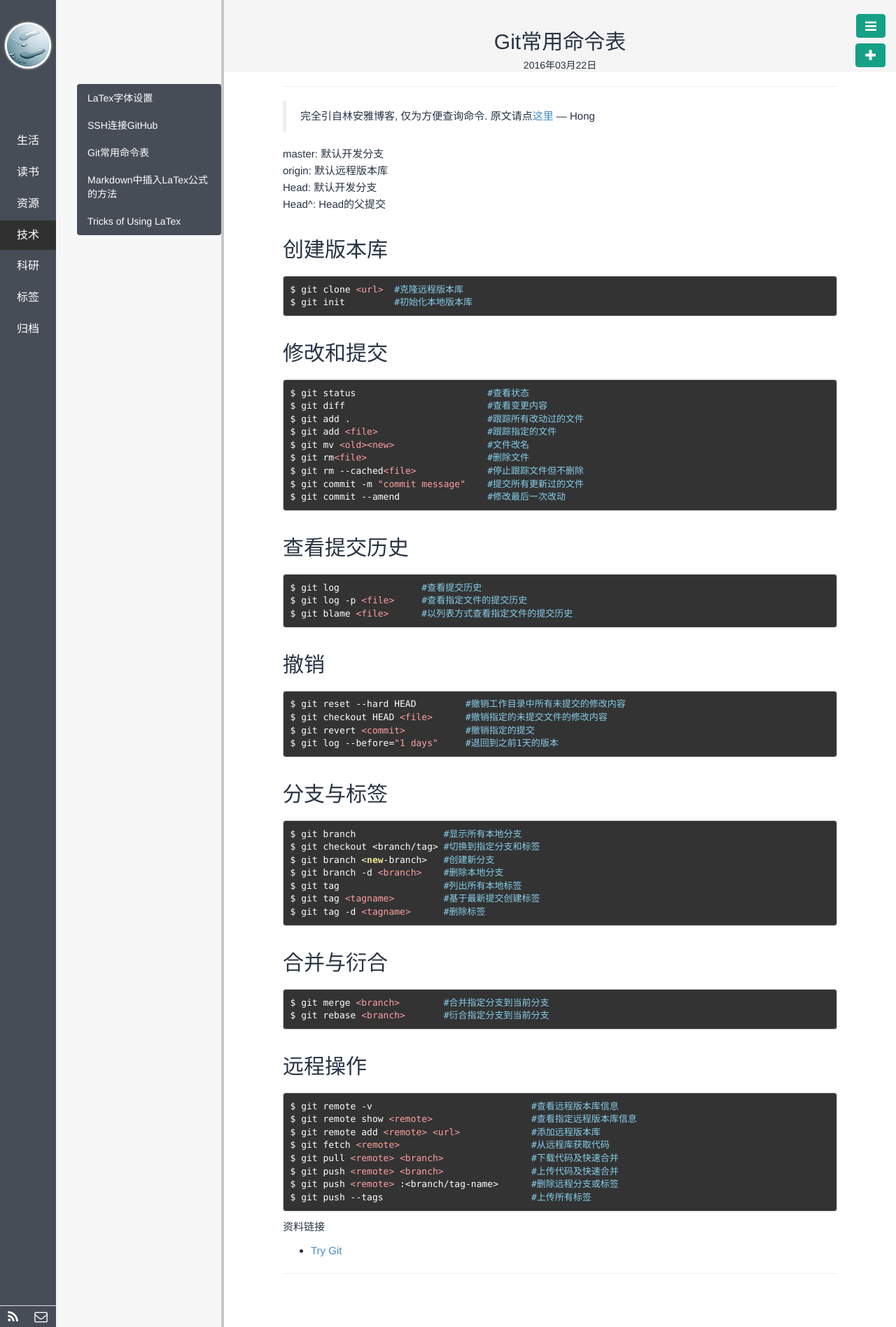
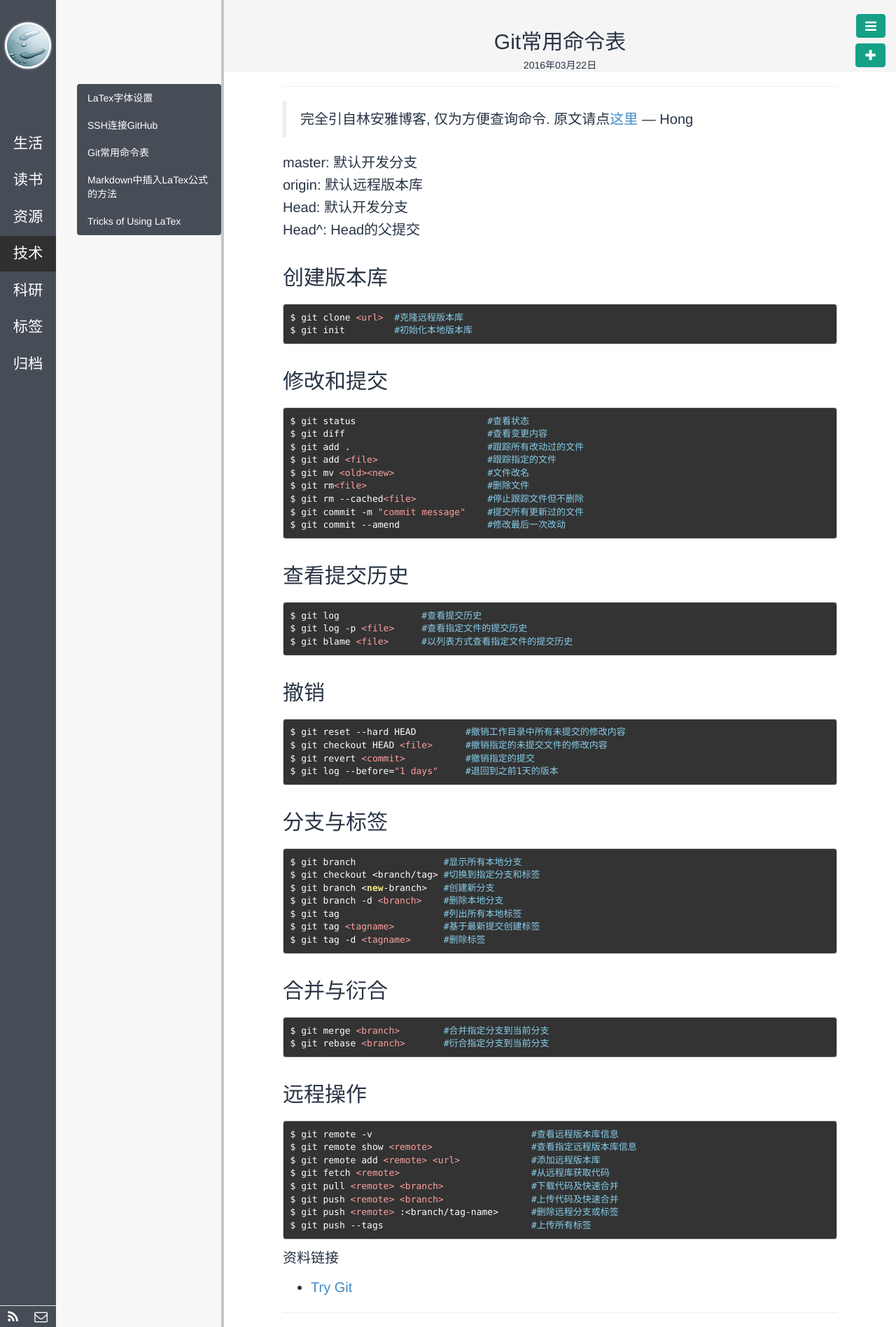
Before and after one commit to polyHong/polyHong.github.io, a Jekyll site: the page built from _posts/tech/2016-03-22-freq-used-git-command.md, in a window 1280 px wide. Shown: the whole page at 70% size. Built offline with Jekyll 4.4.1, drawn with Linux system fonts in a browser that asks for light colours; Markdown is read by kramdown in place of the engine named in the settings; comment, search, counter and statistics services are not loaded.

Commit message:
adjust fontsize

```diff
--- a/public/css/base.css
+++ b/public/css/base.css
@@ -32,7 +32,7 @@ body, html {
   padding-right: 0px;
   border-radius: 0px;
   color: #fff;
-  font-size: 16px;
+  font-size: 16pt;
   padding: 10px 10px;
 
 }
@@ -119,13 +119,13 @@ body, html {
   line-height: 1.6;
 }
 #content {
-  font-size: 15px;
+  font-size: 15pt;
 }
 #content h2, h3 {
   line-height: 2;
 }
 blockquote p {
-  font-size: 15px;
+  font-size: 15pt;
 }
 /* 其他配置 */
 .center {
```
